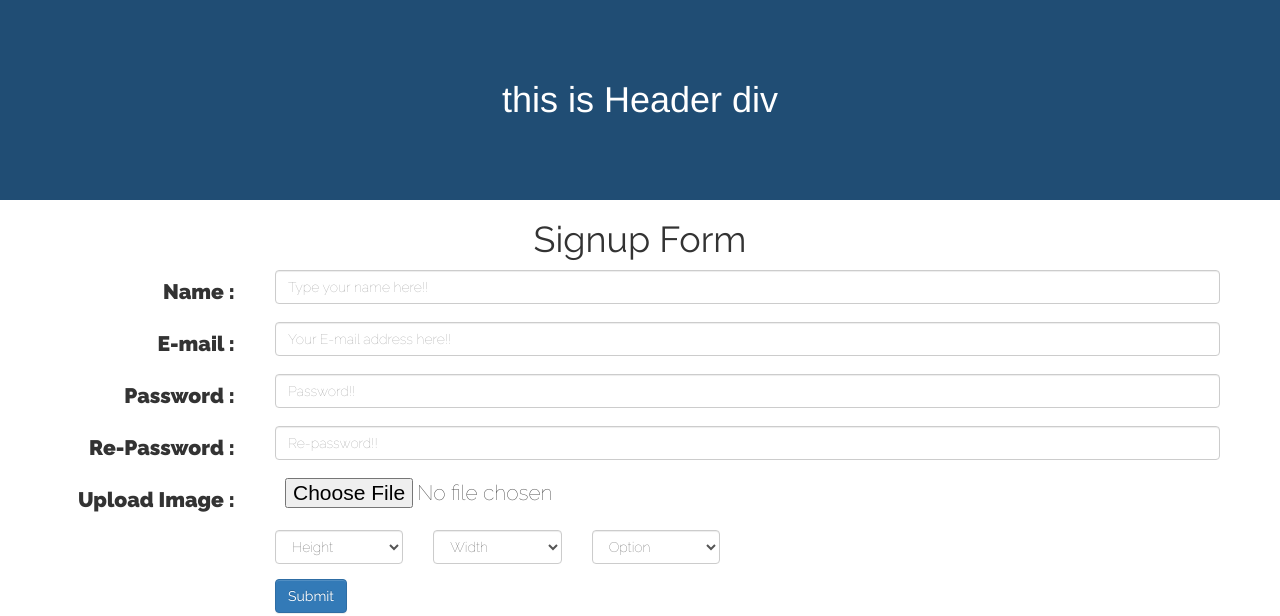
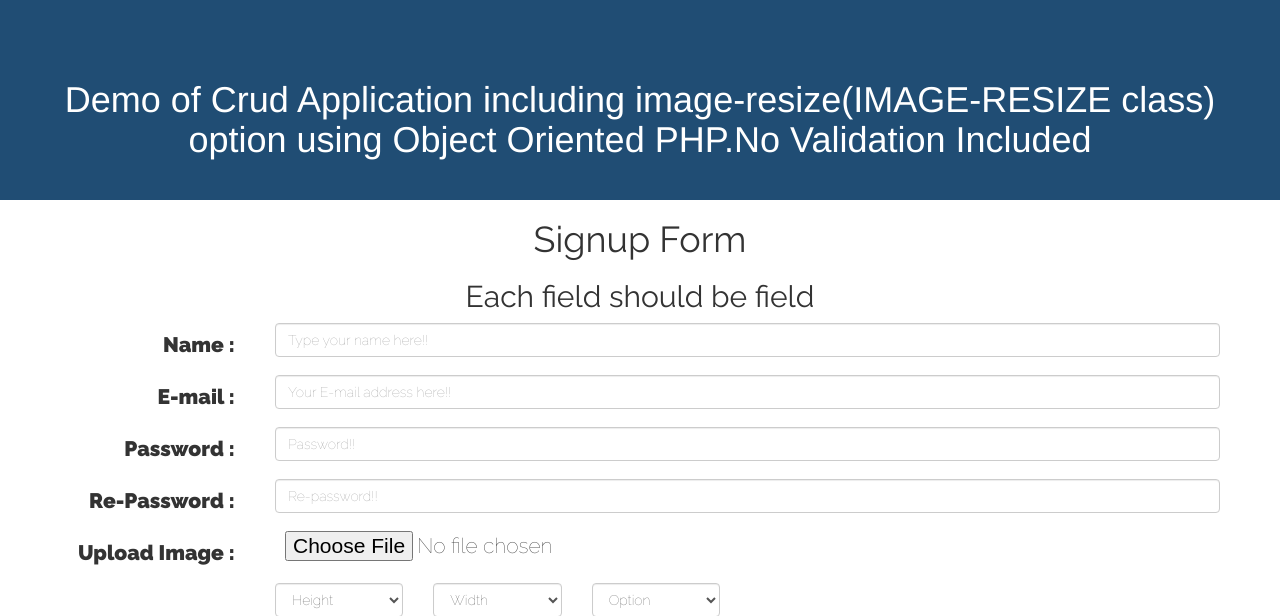
Before and after one commit to laravelartisan/oopCrud, a PHP site: page / in a window 1280 px wide. Shown: the top 616 px of the page. Run offline with PHP 8.4, Linux system fonts and the light colour scheme; some libraries are stand-ins or nearby versions.

Commit message:
image-resize class added

```diff
--- a/action.php
+++ b/action.php
@@ -21,6 +21,7 @@ if(isset($_POST['signup'])){
     $name = $_POST['name'];
     $email = $_POST['email'];
     $pass = $_POST['password'];
+
 
     $height = $_POST['height'];
     $width  = $_POST['width'];
--- a/index.php
+++ b/index.php
@@ -17,7 +17,7 @@
 </head>
 <body>
     <div class="header">
-        <h1>this is Header div</h1>
+        <h1>Demo of Crud Application including image-resize(IMAGE-RESIZE class) option using Object Oriented PHP.No Validation Included </h1>
     </div>
 
     <div class="container">
@@ -25,6 +25,7 @@
             <div class="row">
                 <div class="col-xs-12">
                     <h1>Signup Form</h1>
+                        <h2>Each field should be field</h2>
                     <form class="form-horizontal" action="action.php" method="post" role="form" enctype="multipart/form-data">
                         <div class="form-group">
                            <label for="name" class="control-label col-xs-2">Name :</label>
```
Also changed, not shown: image/1428239428.jpg (added), image/1428319845.jpg (added).
